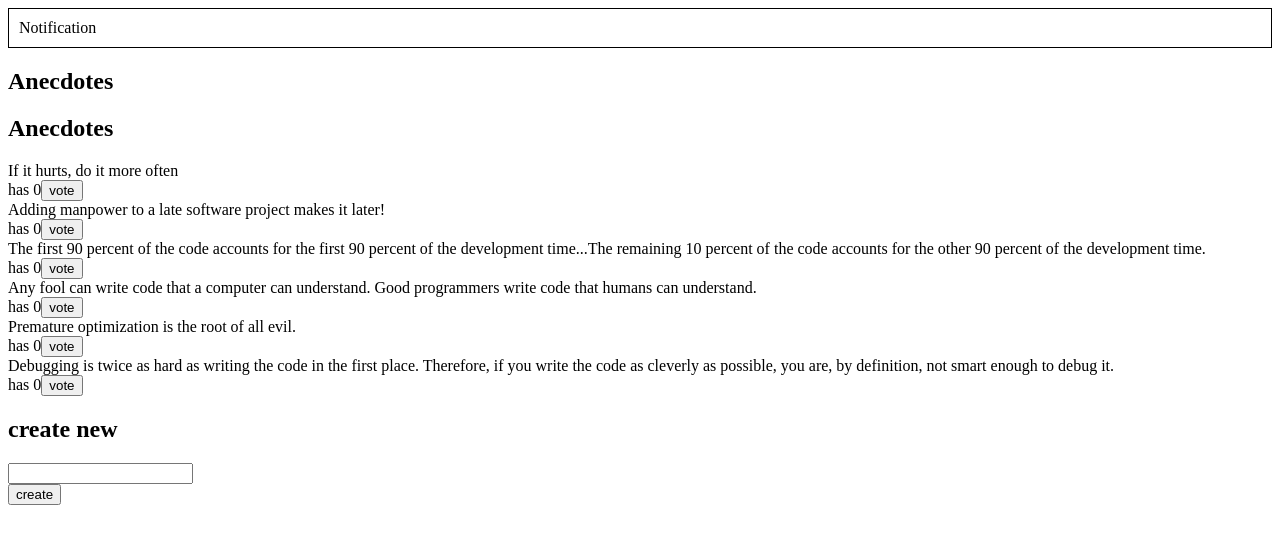
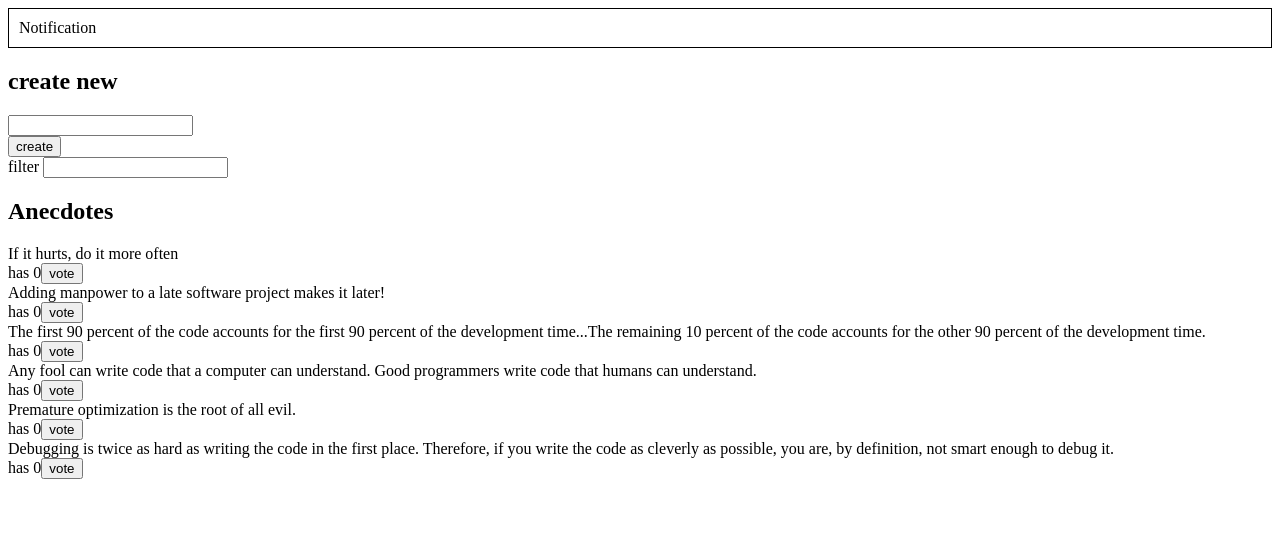
Before and after one commit to markeahogan/fullstackopen_part6, a React (Create React App) app in the folder redux-anecdotes/: page / in a window 1280 px wide. Shown: the top 544 px of the page. Built offline with nearby package versions, Linux system fonts and the light colour scheme.

Commit message:
6.11 filtering

```diff
--- a/redux-anecdotes/src/App.js
+++ b/redux-anecdotes/src/App.js
@@ -3,6 +3,7 @@ import {createVote} from './reducers/anecdoteReducer';
 import AnecdoteForm from './components/AnecdoteForm';
 import AnecdoteList from './components/AnecdoteList';
 import Notification from './components/Notification';
+import Filter from './components/Filter';
 
 const App = (props) => {
 
@@ -14,9 +15,9 @@ const App = (props) => {
   return (
     <div>
       <Notification {...props}/>
-      <h2>Anecdotes</h2>
+      <AnecdoteForm {...props} />
+      <Filter {...props} />
       <AnecdoteList {...props} />
-      <AnecdoteForm {...props} />
     </div>
   )
 }
--- a/redux-anecdotes/src/components/AnecdoteList.js
+++ b/redux-anecdotes/src/components/AnecdoteList.js
@@ -13,10 +13,16 @@ const AnecdoteList = ({store}) => {
     setTimeout(() => store.dispatch(clearNotification()), 5000);
   };
 
+  const passesFilter = (x) => {
+    const filter = store.getState().filter;
+    return !filter || x.content.includes(filter);
+  }
+
   return (
       <>
       <h2>Anecdotes</h2>
       {anecdotes.map(anecdote =>
+        passesFilter(anecdote) &&
         <div key={anecdote.id}>
           <div>
             {anecdote.content}
--- /dev/null
+++ b/redux-anecdotes/src/components/Filter.js
@@ -0,0 +1,21 @@
+import React from 'react';
+import {setFilter} from '../reducers/filterReducer';
+
+const Filter = ({store}) => {
+    const handleChange = (event) => {
+        const value = event.target.value;
+        store.dispatch(setFilter(value));
+    };
+
+    const style = {
+        marginBottom: 10
+    };
+
+    return (
+        <div style={style}>
+            filter <input onChange={handleChange} />
+        </div>
+    );
+};
+
+export default Filter;
--- a/redux-anecdotes/src/index.js
+++ b/redux-anecdotes/src/index.js
@@ -4,10 +4,12 @@ import { createStore, combineReducers } from 'redux'
 import App from './App'
 import anecdoteReducer from './reducers/anecdoteReducer';
 import notificationReducer from './reducers/notificationReducer';
+import filterReducer from './reducers/filterReducer';
 
 const reducer = combineReducers({
   anecdotes:anecdoteReducer,
-  notification:notificationReducer
+  notification:notificationReducer,
+  filter:filterReducer
 });
 
 const store = createStore(reducer)
--- /dev/null
+++ b/redux-anecdotes/src/reducers/filterReducer.js
@@ -0,0 +1,16 @@
+
+const initialState = "";
+
+export const setFilter = (value) => {
+  return {type:'SET_FILTER', value};
+};
+
+const reducer = (state = initialState, action) => {
+  switch(action.type){
+    case 'SET_FILTER':
+      return action.value;
+  };
+  return state;
+}
+
+export default reducer;
```
